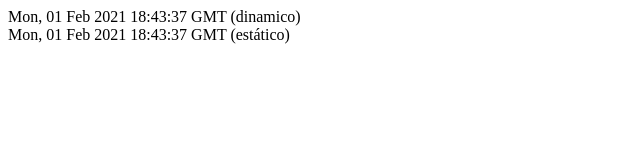
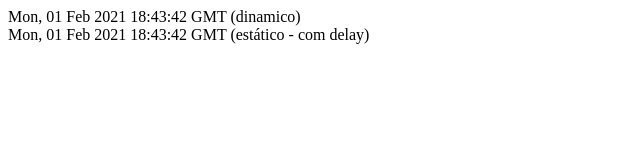
Before and after one commit to tiagomanto/ideia, a Next.js app: page /tempo in a window 1280 px wide. Shown: the top 160 px of the page, without its empty margins (0-640 px from the left). Built offline with nearby package versions, Linux system fonts and the light colour scheme.

Commit message:
adicionando delay

```diff
--- a/pages/tempo.js
+++ b/pages/tempo.js
@@ -6,13 +6,16 @@
   return (
       <div>
           <div>{dynamicDateString} (dinamico)</div>
-          <div>{props.staticDateString} (estático)</div>
+          <div>{props.staticDateString} (estático - com delay)</div>
       </div>
   )
 }
 
-export function getStaticProps() {
+export async function getStaticProps() {
   console.log('> Passando pelo GetStaticProps()')
+  console.log('> Adicionando delay de 5 segundos')
+
+  await delay(5000);
   const staticDate = new Date();
   const staticDateString = staticDate.toGMTString();
 
@@ -23,4 +26,6 @@
   }
 }
 
+const delay = ms => new Promise(resolve => setTimeout(resolve,ms));
+
 export default Tempo;
```
